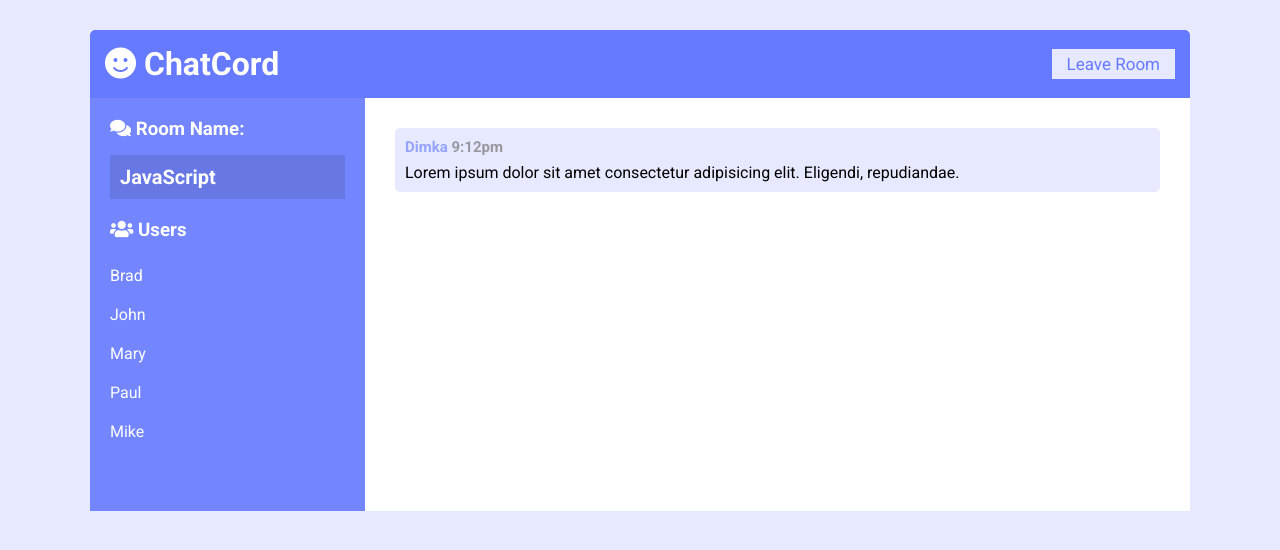
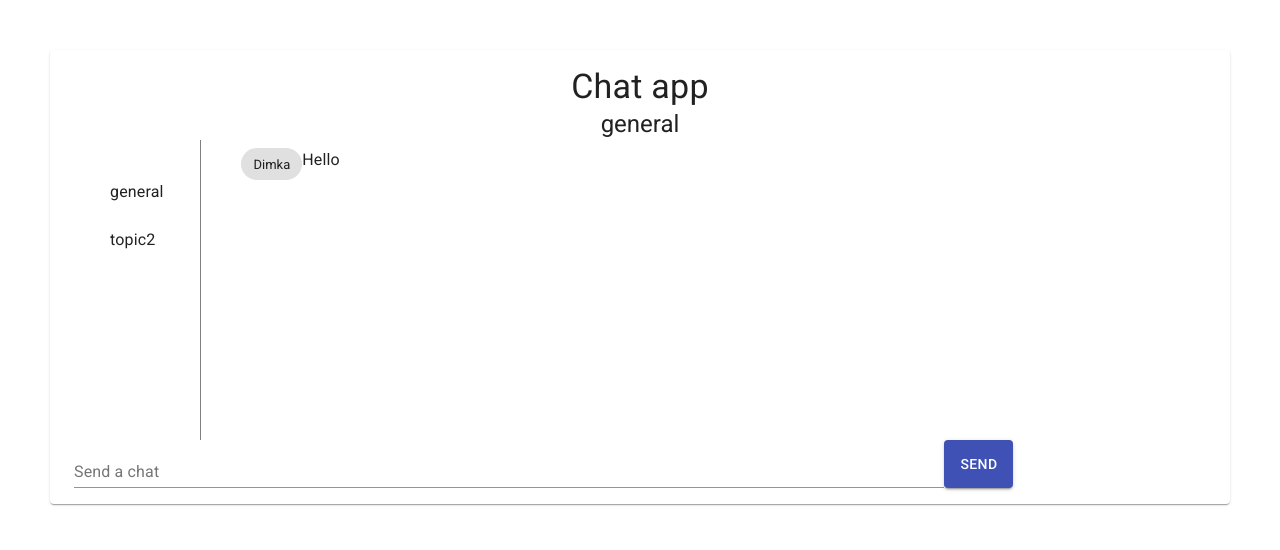
Before and after one commit to multicalor/react_chat, a React (Create React App) app: page / in a window 1280 px wide. Shown: the top 550 px of the page. Built offline with nearby package versions, Linux system fonts and the light colour scheme.

Commit message:
bug problem with rendering new message

```diff
--- a/src/App.css
+++ b/src/App.css
@@ -0,0 +1,5 @@
+* {
+	box-sizing: border-box;
+	margin: 0;
+	padding: 0;
+}
--- a/src/App.js
+++ b/src/App.js
@@ -3,12 +3,10 @@ import React, { Component, Fragment } from "react";
 import "./App.css";
 
 // Component imports
-import Login from "./components/Login/login";
+// import Login from "./components/Login/login";
 import Dashboard from "./components/Dashboard/dashboard";
-import ChatContainer from "./containers/ChatContainer/chatContainer";
-
-
-
+// import ChatContainer from "./containers/ChatContainer/chatContainer";
+import Store from "./Store";
 
 // const loging = (user) => {
 //   if (user) {
@@ -17,35 +15,39 @@ import ChatContainer from "./containers/ChatContainer/chatContainer";
 //   }
 // };
 
-class App extends Component {
+function App() {
+  // state = {
+  //   login: true,
+  // };
 
-  state = {
-    login: true,
-  }
+  // loging = (name) => {
+  //   if (name) {
+  //     this.setState({
+  //       login: true,
+  //     });
+  //   }
+  //   return;
+  // };
 
-  loging = (name) => {
-    if (name){
-      this.setState({
-        login: true,
-      })
-    }
-    return
-  }
-
-  render() {
-    const { login } = this.state;
+  // render() {
+  //   const { login } = this.state;
 
     return (
       <div className="App">
-        <Fragment>
+
           {/* <Dashboard /> */}
-          {login ?
-          <ChatContainer />
-          : <Login loging={this.loging} />}
-        </Fragment>
+          {/* {login ? ( */}
+            {/* // <ChatContainer /> */}
+            <Store>
+              <Dashboard />
+            </Store>
+          {/* // ) : (
+          //   <Login loging={this.loging} />
+          // )} */}
+
       </div>
     );
   }
-}
+
 
 export default App;
--- /dev/null
+++ b/src/Store.js
@@ -0,0 +1,60 @@
+import React, { createContext, useReducer } from "react";
+import io from "socket.io-client";
+
+export const ctx = React.createContext();
+
+export const RECEIVE_MESSAGE = "RECEIVE_MESSAGE";
+
+const initState = {
+  general: [
+    { from: "Dimka", text: "Hello" },
+  ],
+
+  topic2: [
+    { from: "Dimka", text: "Hello" },
+  ],
+};
+
+const reducer = (state, action) => {
+  const {from, text, topic } = action.payload;
+  const { type } = action;
+
+  switch (type) {
+    case RECEIVE_MESSAGE:
+      console.log('four')
+      return {
+        ...state,
+        [topic]: [...state[topic], {from, text} ]
+      }
+
+    default:
+      return state;
+  }
+}
+
+let socket;
+
+const sendChatAction = (msg) => {
+  console.log('one')
+  socket.emit("chat message", msg);
+}
+
+function Store(props) {
+
+  const [allChats, dispatch] = useReducer(reducer, initState);
+
+  if (!socket) {
+    socket = io(":3004");
+    socket.on("chat message", function (msg) {
+      console.log('three');
+      dispatch({ type: RECEIVE_MESSAGE, payload: msg });
+    });
+  }
+  let user = "Dima" + Math.random(100).toFixed(2);
+  return (
+    <ctx.Provider value={{ allChats, sendChatAction, user }}>
+      {props.children}
+    </ctx.Provider>
+  );
+}
+export default Store;
--- a/src/components/Dashboard/dashboard.js
+++ b/src/components/Dashboard/dashboard.js
@@ -1,4 +1,4 @@
-import React from "react";
+import React, {useContext, useState} from "react";
 import PropTypes from "prop-types";
 import { withStyles } from "@material-ui/core/styles";
 import Paper from "@material-ui/core/Paper";
@@ -8,7 +8,12 @@ import List from "@material-ui/core/List";
 import ListItem from "@material-ui/core/ListItem";
 import ListItemText from "@material-ui/core/ListItemText";
 
-import Chip from '@material-ui/core/Chip';
+import Chip from "@material-ui/core/Chip";
+
+import TextField from "@material-ui/core/TextField";
+import Button from "@material-ui/core/Button";
+
+import {ctx} from '../../Store'
 
 const styles = (theme) => ({
   root: {
@@ -21,25 +26,49 @@ const styles = (theme) => ({
 
   flex: {
     display: "flex",
-		alignItems: "center"
+    maxWidth: "1024px",
+    // alignItems: 'center',
   },
 
-  topicsWindow: {alignItem: "left",
+  topicsWindow: {
     // alignItem: "left",
-		padding: '20px',
+    height: "300px",
+    padding: "20px",
+    borderRight: "1px solid grey",
+  },
+
+  chatWindow: {
+    height: "300px",
+    padding: "2%",
   },
 
   chatBox: {
+    // height: '30px',
     width: "85%",
   },
 
+  inputMessageText: {
+    width: "80%",
+    marginRight: "30%",
+  },
+
   button: {
-    width: "15%",
+    marginRight: '2%',
+    marginButtom: '0',
   },
 });
 
 function Dushboard(props) {
   const { classes } = props;
+
+  // Context store
+  const { allChats, sendChatAction, user } = React.useContext(ctx);
+  console.log(allChats)
+  const topics = Object.keys(allChats)
+
+  // Local state
+  const [activeTopic, changeActiveTopic] = useState(topics[0])
+  const [textValue, changeTextValue] = useState('');
 
   return (
     <div>
@@ -48,13 +77,13 @@ function Dushboard(props) {
           Chat app
         </Typography>
         <Typography variant="h5" component="h5">
-          Topic placeholder
+          {activeTopic}
         </Typography>
         <div className={classes.flex}>
           <div className={classes.topicsWindow}>
             <List>
-              {['TOPIC'].map((topic) => (
-                <ListItem key={topic} button>
+              {topics.map((topic) => (
+                <ListItem onClick={e => changeActiveTopic(e.target.innerText)} key={topic} button>
                   <ListItemText primary={topic} />
                 </ListItem>
               ))}
@@ -62,17 +91,37 @@ function Dushboard(props) {
           </div>
           <div className={classes.chatWindow}></div>
           <List>
-              {[{from: 'user', msg: 'hello'}].map((chat, i) => (
+            {
+            allChats[activeTopic].map((chat, i) => (
               <div className={classes.flex} key={i}>
                 <Chip label={chat.from} className={classes.chip} />
                 <div>
-										<Typography variant='p'>{chat.msg}</Typography>
+                  <Typography variant="body1" gutterBottom >{chat.text}</Typography>
                 </div>
               </div>
             ))}
           </List>
         </div>
-        <div className={classes.flex}></div>
+        <div className={classes.flex}>
+          <TextField
+            id="outlined-basic"
+            label="Send a chat"
+            className={classes.chatBox}
+            value={textValue}
+            onChange={e => changeTextValue(e.target.value)}
+          />
+          <Button
+          className = {classes.button}
+          variant="contained"
+          color="primary"
+          onClick={() => {
+            sendChatAction({from: user, text: textValue, topic: activeTopic});
+            changeTextValue('');
+          }}
+          >
+            Send
+          </Button>
+        </div>
       </Paper>
     </div>
   );
--- a/src/components/SendForm/sendForm.jsx
+++ b/src/components/SendForm/sendForm.jsx
@@ -1,10 +1,10 @@
 import React, { Component } from 'react';
-
+import './style.css'
 
 class SendForm extends Component {
 
     render() {
-        <div class="chat-form-container">
+        return (<div class="chat-form-container">
         <form id="chat-form">
           <input
             id="msg"
@@ -15,7 +15,7 @@ class SendForm extends Component {
           />
           <button class="btn"><i class="fas fa-paper-plane"></i> Send</button>
         </form>
-      </div>
+      </div>)
     }
   }
 
--- /dev/null
+++ b/src/components/SendForm/style.css
@@ -0,0 +1,21 @@
+.chat-form-container {
+	padding: 20px 30px;
+	background-color: var(--dark-color-a);
+}
+
+.chat-form-container form {
+	display: flex;
+}
+
+.chat-form-container input[type='text'] {
+	font-size: 16px;
+	padding: 5px;
+	height: 40px;
+	flex: 1;
+}
+input[type='text'] {
+	font-size: 16px;
+	padding: 5px;
+	height: 40px;
+	width: 100%;
+}
--- a/src/containers/ChatContainer/chatContainer.jsx
+++ b/src/containers/ChatContainer/chatContainer.jsx
@@ -4,6 +4,7 @@ import './style.css'
 import Header from '../../components/Header/header'
 import ChatSidebar from '../../components/ChatSidebar/chatSidebar';
 import Messages from '../../components/Messages/messages'
+import SendForm from '../../components/SendForm/sendForm';
 
 class ChatContainer extends Component {
 
@@ -17,7 +18,9 @@ class ChatContainer extends Component {
                     <div class="chat-messages">
                         <Messages />
                     </div>
+
                 </div>
+                <SendForm />
             </div>
         )
     }
```
Also changed, not shown: src/Server/server.js (added, +26 -0 lines), src/server.js (added, +11 -0 lines). Lines whose indentation alone changed are shown as unchanged.
